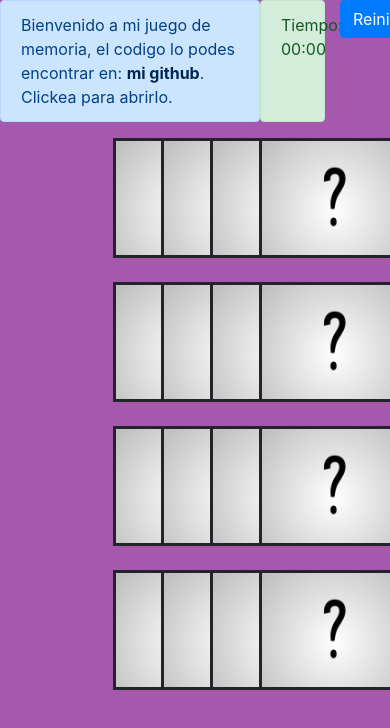
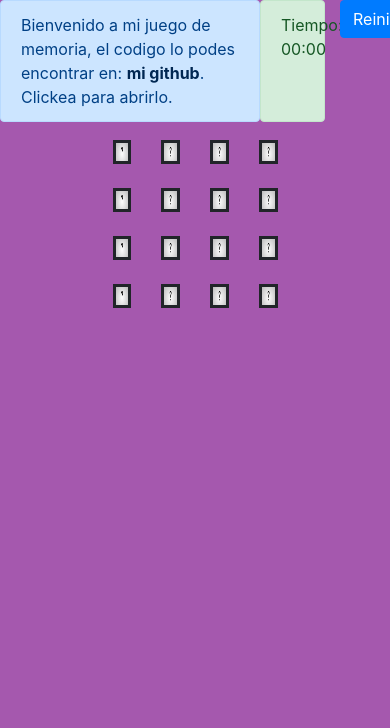
Before and after one commit to RivarolaNicolas/MemoTest, a website: page index.html in a window 390 px wide. Shown: the top 728 px of the page. Drawn offline with nearby package versions, Linux system fonts and the light colour scheme.

Commit message:
imagenes responsive

```diff
--- a/main.css
+++ b/main.css
@@ -3,8 +3,8 @@
 } */
 
 img {
-	height: 120px;
-	width: 150px;
+	height: 100%;
+	width: 100%;
 	object-fit: fill;
 	border-style: solid;
 }
--- a/main.js
+++ b/main.js
@@ -49,6 +49,7 @@ function crearImagenTapada() {
 	$cuadro.forEach(function($cuadro, i) {
 		imagen = document.createElement("img");
 		imagen.className += "imagen"[i];
+		imagen.className += "img-fluid";
 		imagen.src = imagenTapada;
 
 		imagen.onclick = function(e) {
```
